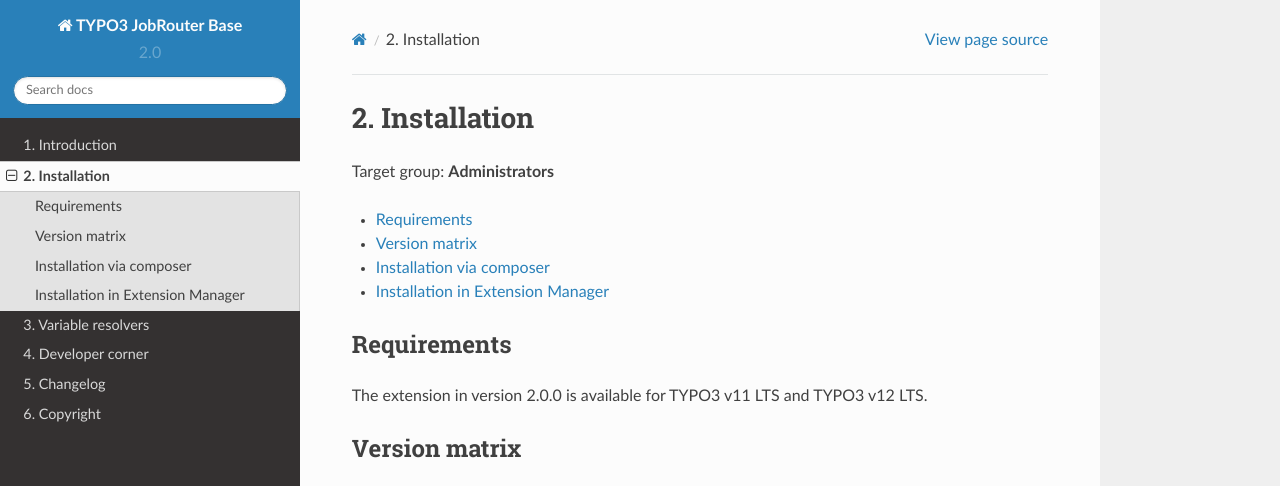
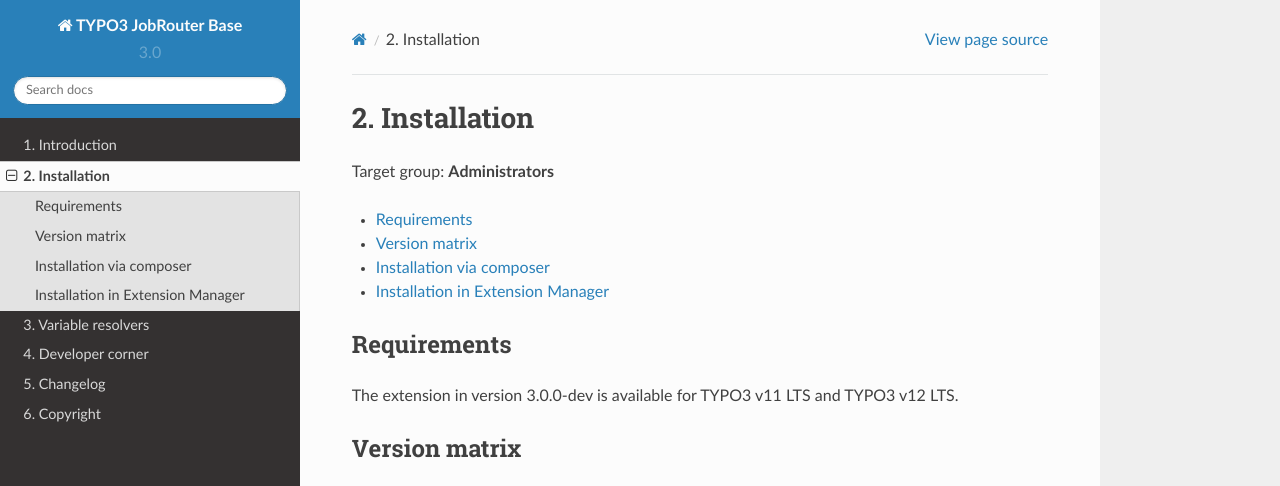
Before and after one commit to jobrouter/typo3-base, a Sphinx documentation site: the page built from Documentation/installation.rst, in a window 1280 px wide and 1353 px high. Shown: the top 486 px of the window. Built offline with Sphinx 7.4.7 and the Read the Docs theme 2.0.0, drawn with Linux system fonts in a browser that asks for light colours.

Commit message:
version: set to 3.0.0-dev

```diff
--- a/Documentation/conf.py
+++ b/Documentation/conf.py
@@ -25,9 +25,9 @@
 author = u'Chris Müller'
 
 # The short X.Y version
-version = u'2.0'
+version = u'3.0'
 # The full version, including alpha/beta/rc tags
-release = u'2.0.0'
+release = u'3.0.0-dev'
 
 
 # -- General configuration ---------------------------------------------------
--- a/composer.json
+++ b/composer.json
@@ -65,7 +65,7 @@
 	},
 	"extra": {
 		"branch-alias": {
-			"dev-main": "2.0.x-dev"
+			"dev-main": "3.0.x-dev"
 		},
 		"typo3/cms": {
 			"app-dir": ".Build",
```
Also changed, not shown: 1 other file.
